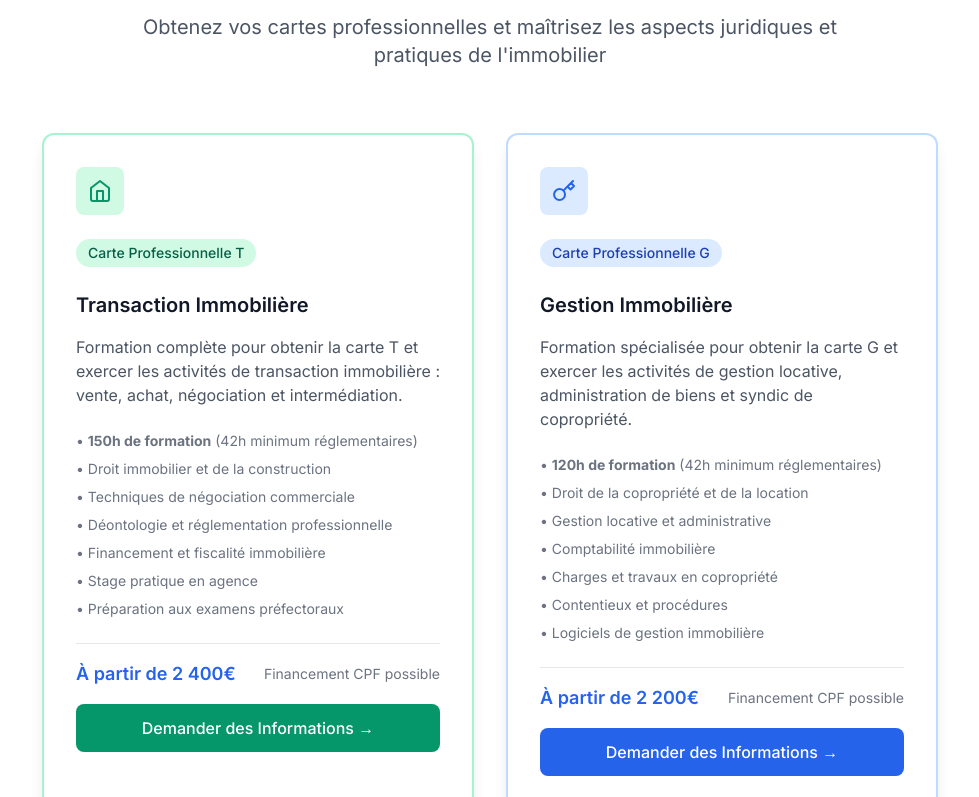
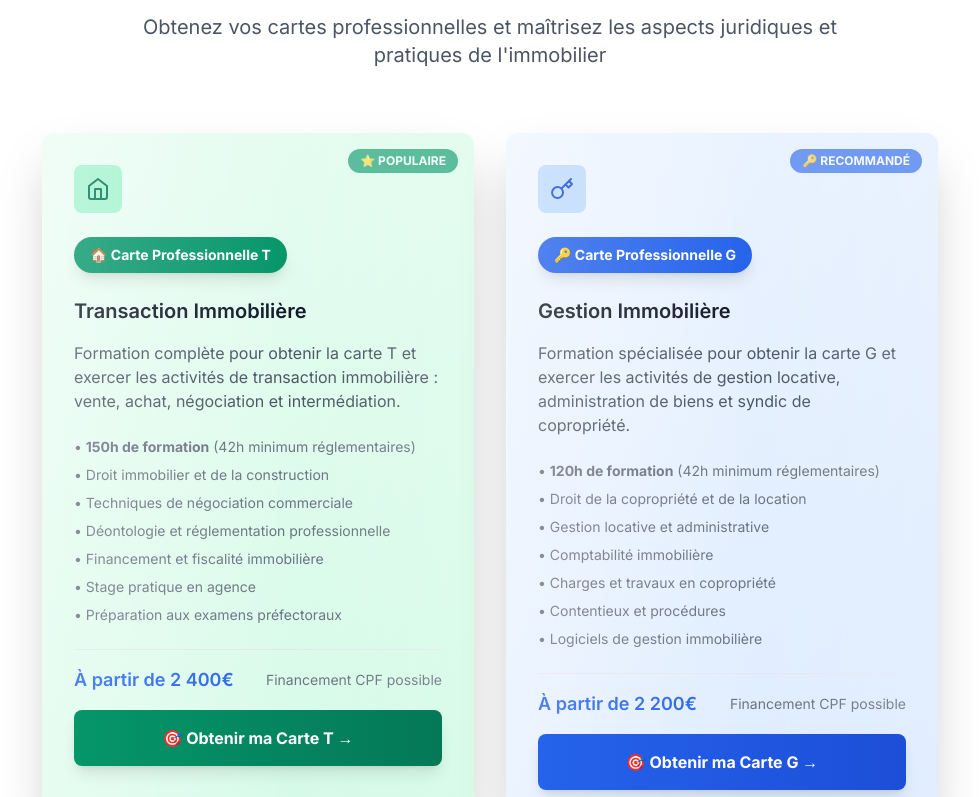
Before and after one commit to YacineB2/HELLOFORMA, a website: page formations.html in a window 1280 px wide. Shown: the part 3601-4398 px from the top of the page, without its empty margins (150-1129 px from the left). Drawn offline with nearby package versions, Linux system fonts and the light colour scheme.

Commit message:
Mise en évidence des formations immobilières : design premium avec badges, animations et styles distinctifs pour Carte T et Carte G

```diff
--- a/formations.html
+++ b/formations.html
@@ -73,6 +73,30 @@
 
         .nav-link:hover::after {
             width: 100%;
+        }
+
+        /* Animation pour les cartes immobilières */
+        @keyframes shimmer {
+            0% { background-position: -200% 0; }
+            100% { background-position: 200% 0; }
+        }
+
+        .immobilier-highlight {
+            position: relative;
+        }
+
+        .immobilier-highlight::before {
+            content: '';
+            position: absolute;
+            top: 0;
+            left: 0;
+            right: 0;
+            bottom: 0;
+            background: linear-gradient(90deg, transparent, rgba(255,255,255,0.4), transparent);
+            background-size: 200% 100%;
+            animation: shimmer 3s infinite;
+            border-radius: 12px;
+            pointer-events: none;
         }
     </style>
 </head>
@@ -455,13 +479,18 @@ nagement Section -->
             </div>
 
             <div class="grid md:grid-cols-2 gap-8 max-w-4xl mx-auto">
-                <div class="course-card bg-white rounded-xl p-8 shadow-lg border-2 border-emerald-200" data-aos="fade-up">
-                    <div class="w-12 h-12 bg-emerald-100 rounded-lg flex items-center justify-center mb-6">
-                        <i data-feather="home" class="text-emerald-600"></i>
+                <div class="course-card immobilier-highlight bg-gradient-to-br from-emerald-50 to-emerald-100 rounded-xl p-8 shadow-2xl border-3 border-emerald-400 relative overflow-hidden" data-aos="fade-up">
+                    <!-- Badge "Populaire" -->
+                    <div class="absolute top-4 right-4 bg-emerald-600 text-white text-xs font-bold px-3 py-1 rounded-full animate-pulse">
+                        ⭐ POPULAIRE
+                    </div>
+
+                    <div class="w-12 h-12 bg-emerald-200 rounded-lg flex items-center justify-center mb-6">
+                        <i data-feather="home" class="text-emerald-700"></i>
                     </div>
                     <div class="mb-4">
-                        <span class="inline-block px-3 py-1 bg-emerald-100 text-emerald-800 text-sm font-medium rounded-full mb-2">
-                            Carte Professionnelle T
+                        <span class="inline-block px-4 py-2 bg-emerald-600 text-white text-sm font-bold rounded-full mb-2 shadow-lg">
+                            🏠 Carte Professionnelle T
                         </span>
                     </div>
                     <h3 class="text-xl font-semibold text-gray-900 mb-4">Transaction Immobilière</h3>
@@ -482,19 +511,24 @@ nagement Section -->
                             <span class="text-helloforma-blue font-semibold text-lg">À partir de 2 400€</span>
                             <span class="text-sm text-gray-500">Financement CPF possible</span>
                         </div>
-                        <a href="#" class="w-full bg-emerald-600 text-white py-3 px-6 rounded-lg hover:bg-emerald-700 transition font-medium text-center block">
-                            Demander des Informations →
+                        <a href="#" class="w-full bg-gradient-to-r from-emerald-600 to-emerald-700 text-white py-4 px-6 rounded-lg hover:from-emerald-700 hover:to-emerald-800 transition font-bold text-center block shadow-lg transform hover:scale-105">
+                            🎯 Obtenir ma Carte T →
                         </a>
                     </div>
                 </div>
 
-                <div class="course-card bg-white rounded-xl p-8 shadow-lg border-2 border-blue-200" data-aos="fade-up" data-aos-delay="100">
-                    <div class="w-12 h-12 bg-blue-100 rounded-lg flex items-center justify-center mb-6">
-                        <i data-feather="key" class="text-helloforma-blue"></i>
+                <div class="course-card immobilier-highlight bg-gradient-to-br from-blue-50 to-blue-100 rounded-xl p-8 shadow-2xl border-3 border-blue-400 relative overflow-hidden" data-aos="fade-up" data-aos-delay="100">
+                    <!-- Badge "Recommandé" -->
+                    <div class="absolute top-4 right-4 bg-blue-600 text-white text-xs font-bold px-3 py-1 rounded-full animate-pulse">
+                        🔑 RECOMMANDÉ
+                    </div>
+
+                    <div class="w-12 h-12 bg-blue-200 rounded-lg flex items-center justify-center mb-6">
+                        <i data-feather="key" class="text-blue-700"></i>
                     </div>
                     <div class="mb-4">
-                        <span class="inline-block px-3 py-1 bg-blue-100 text-blue-800 text-sm font-medium rounded-full mb-2">
-                            Carte Professionnelle G
+                        <span class="inline-block px-4 py-2 bg-blue-600 text-white text-sm font-bold rounded-full mb-2 shadow-lg">
+                            🔑 Carte Professionnelle G
                         </span>
                     </div>
                     <h3 class="text-xl font-semibold text-gray-900 mb-4">Gestion Immobilière</h3>
@@ -515,8 +549,8 @@ nagement Section -->
                             <span class="text-helloforma-blue font-semibold text-lg">À partir de 2 200€</span>
                             <span class="text-sm text-gray-500">Financement CPF possible</span>
                         </div>
-                        <a href="#" class="w-full bg-helloforma-blue text-white py-3 px-6 rounded-lg hover:bg-helloforma-dark transition font-medium text-center block">
-                            Demander des Informations →
+                        <a href="#" class="w-full bg-gradient-to-r from-blue-600 to-blue-700 text-white py-4 px-6 rounded-lg hover:from-blue-700 hover:to-blue-800 transition font-bold text-center block shadow-lg transform hover:scale-105">
+                            🎯 Obtenir ma Carte G →
                         </a>
                     </div>
                 </div>
```
Also changed, not shown: index.html (+18 -8 lines).
